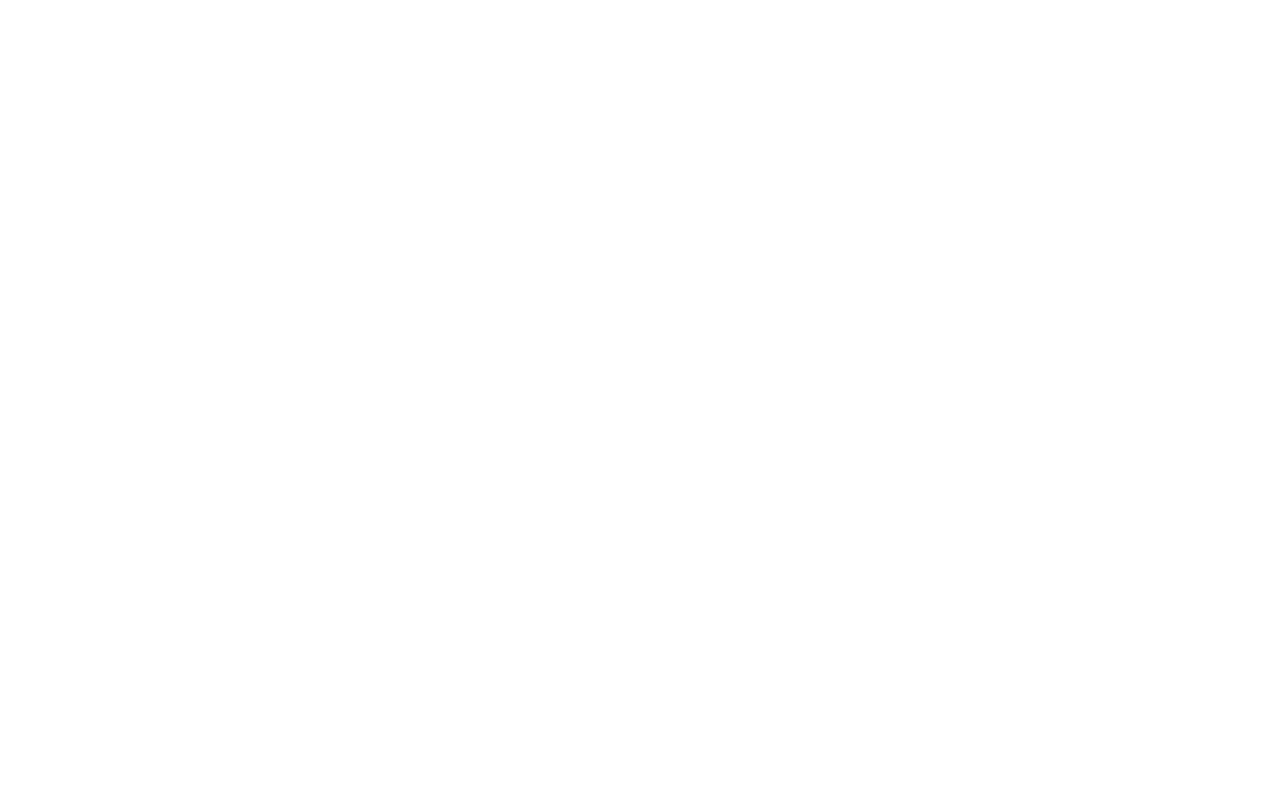
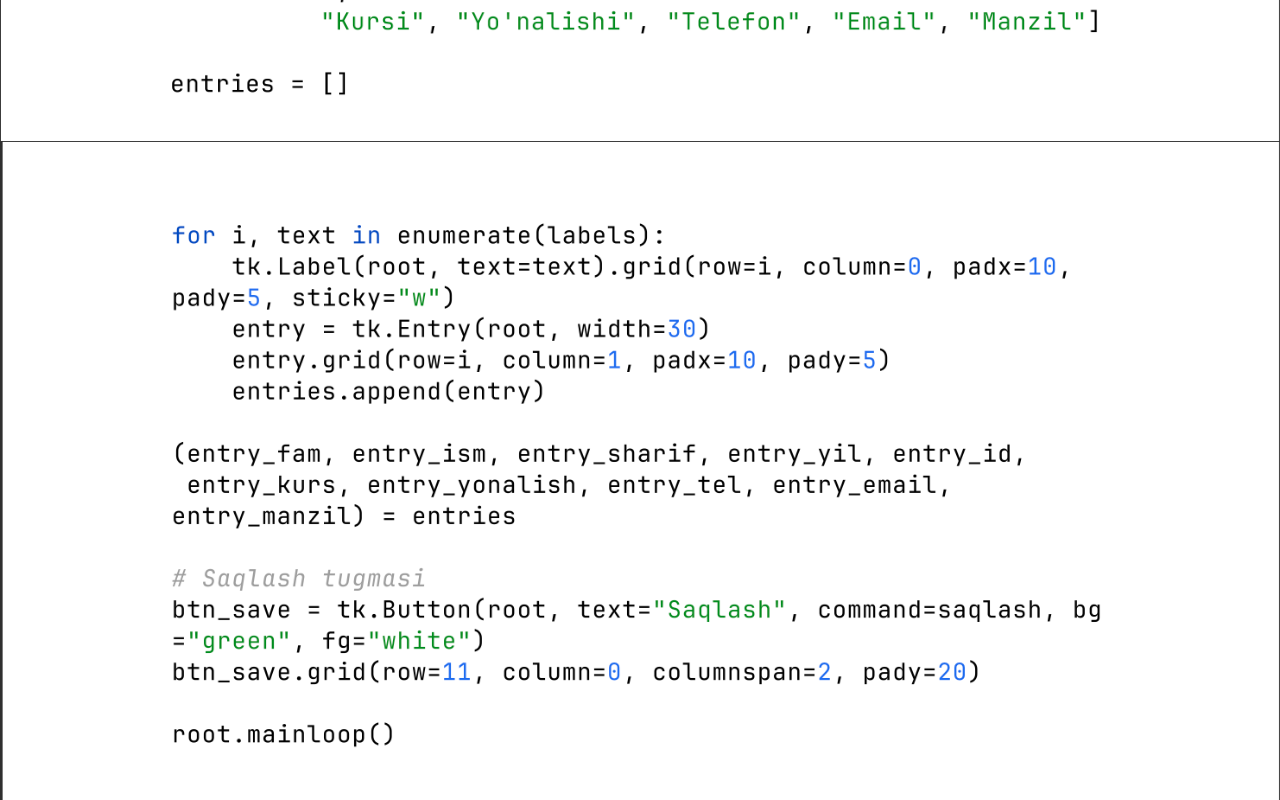
Before and after one commit to fayzullabekchanov/kiut_dars, a React (Create React App) app: page / in a window 1280 px wide. Shown: the part 1507-2307 px from the top of the page. Before the commit the page ends 865 px from the top, so only its background shows below. Built offline with nearby package versions, Linux system fonts and the light colour scheme.

Commit message:
namuna_TRM

```diff
--- a/src/App.js
+++ b/src/App.js
@@ -3,7 +3,8 @@
 import 'bootstrap/dist/css/bootstrap.css';
 import './App.css';
 
-import Rasm1 from './gogole.png';
+import Rasm1 from './regs1.png';
+import Rasm2 from './regs2.png';
 
 function App() {
 
@@ -11,6 +12,7 @@
         <div className="App">
 
             <img src={Rasm1} alt=""/>
+            <img src={Rasm2} alt=""/>
 
 
         </div>
```
